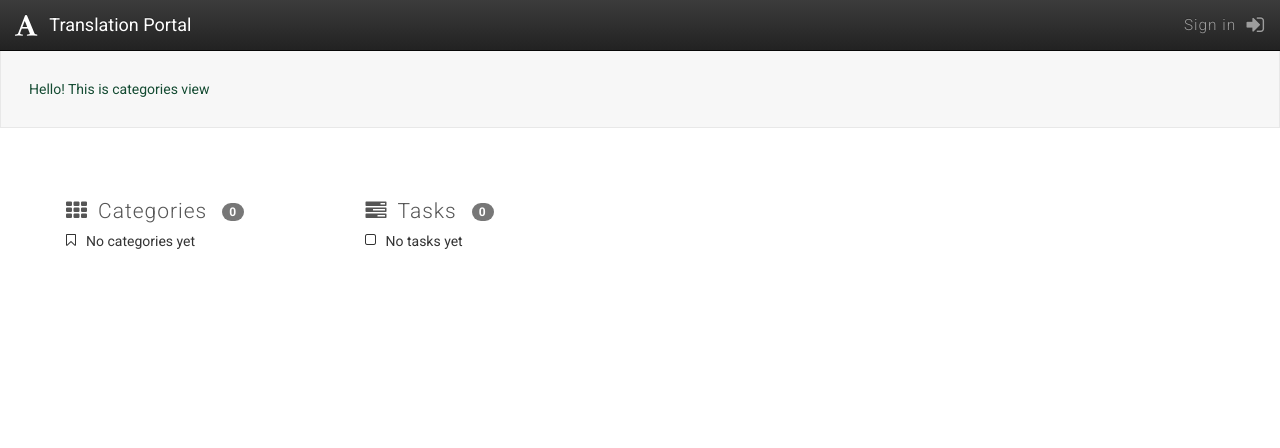
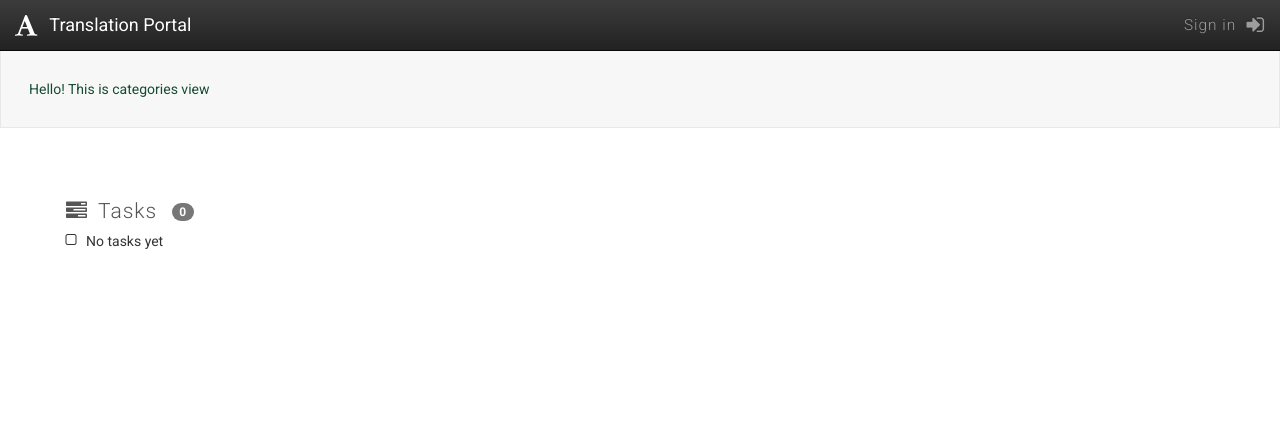
Before and after one commit to qfoxic/EssayCoffeeBackend, a Django app: template templates/default/tasks/index.html in a window 1280 px wide. Shown: the top 448 px of the page. Run offline with Django 3.2, Linux system fonts and the light colour scheme; the template is opened without the code that fills it, so the values that code supplies are empty; parts of the project's set-up code (start-up, migrations or seed data) failed here and were passed over; some libraries are stand-ins or nearby versions.

Commit message:
removed categories menu

```diff
--- a/templates/default/tasks/index.html
+++ b/templates/default/tasks/index.html
@@ -3,23 +3,6 @@
 {% block pagetitle %}All Tasks{% endblock %}
 {% block content %}
 <div class="row">
-    <div class="col-md-3">
-        <div class="lh">
-            <i class="fa fa-th"></i><span class="title">{% trans "Categories" %}</span><span class="badge">{{categories|length}}</span>
-        </div>
-        <ul class="fa-ul">
-        <!-- <ul> -->
-            {% for cat in categories %}
-            <li>
-                <i class="fa-li fa fa-bookmark-o"></i><a href="{{cat.to_link}}">{% trans cat.name|lower %}</a>
-            </li>
-            {% empty %}
-            <li>
-                <i class="fa-li fa fa-bookmark-o"></i>{% trans "No categories yet" %}
-            </li>
-            {% endfor %}
-        </ul>
-    </div>
     <div class="col-md-9">
         <div class="lh">
             <i class="fa fa-tasks"></i><span class="title">{% trans "Tasks" %}</span><span class="badge">{{tasks|length}}</span>
```
Also changed, not shown: tasks/views.py (+11 -11 lines).
